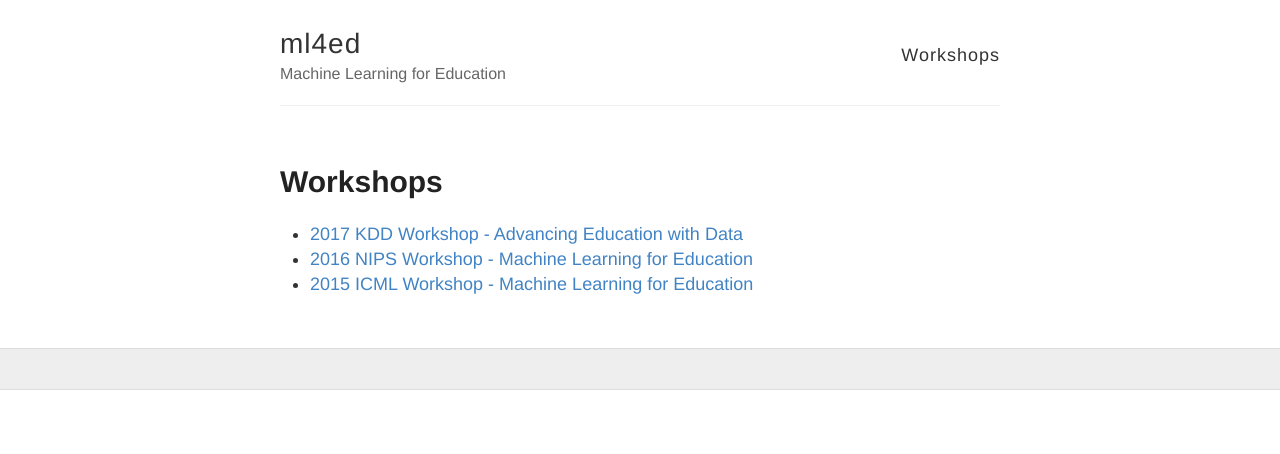
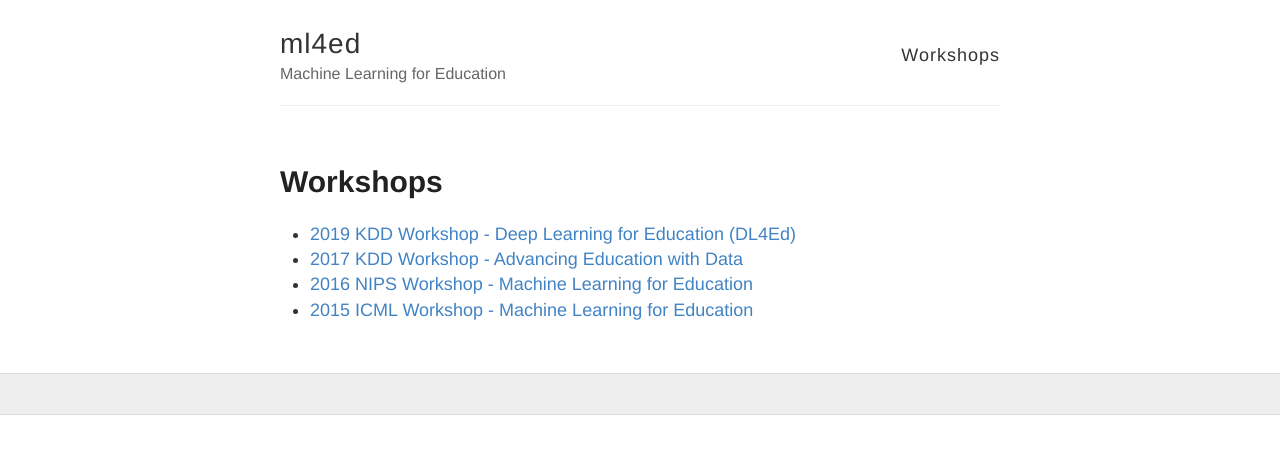
Before and after one commit to ml4ed/ml4ed.github.io, a Jekyll site: the page built from workshops.md, in a window 1280 px wide. Shown: the top 454 px of the page. Built offline with Jekyll 4.4.1, drawn with Linux system fonts in a browser that asks for light colours.

Commit message:
Update workshops.md

```diff
--- a/workshops.md
+++ b/workshops.md
@@ -4,6 +4,7 @@
 permalink: /workshops/
 ---
 
+* [2019 KDD Workshop - Deep Learning for Education (DL4Ed)](/2019-kdd-workshop/)
 * [2017 KDD Workshop - Advancing Education with Data](/2017-kdd-workshop/)
 * [2016 NIPS Workshop - Machine Learning for Education](/2016-nips-workshop/)
 * [2015 ICML Workshop - Machine Learning for Education](/2015-icml-workshop/)
```
